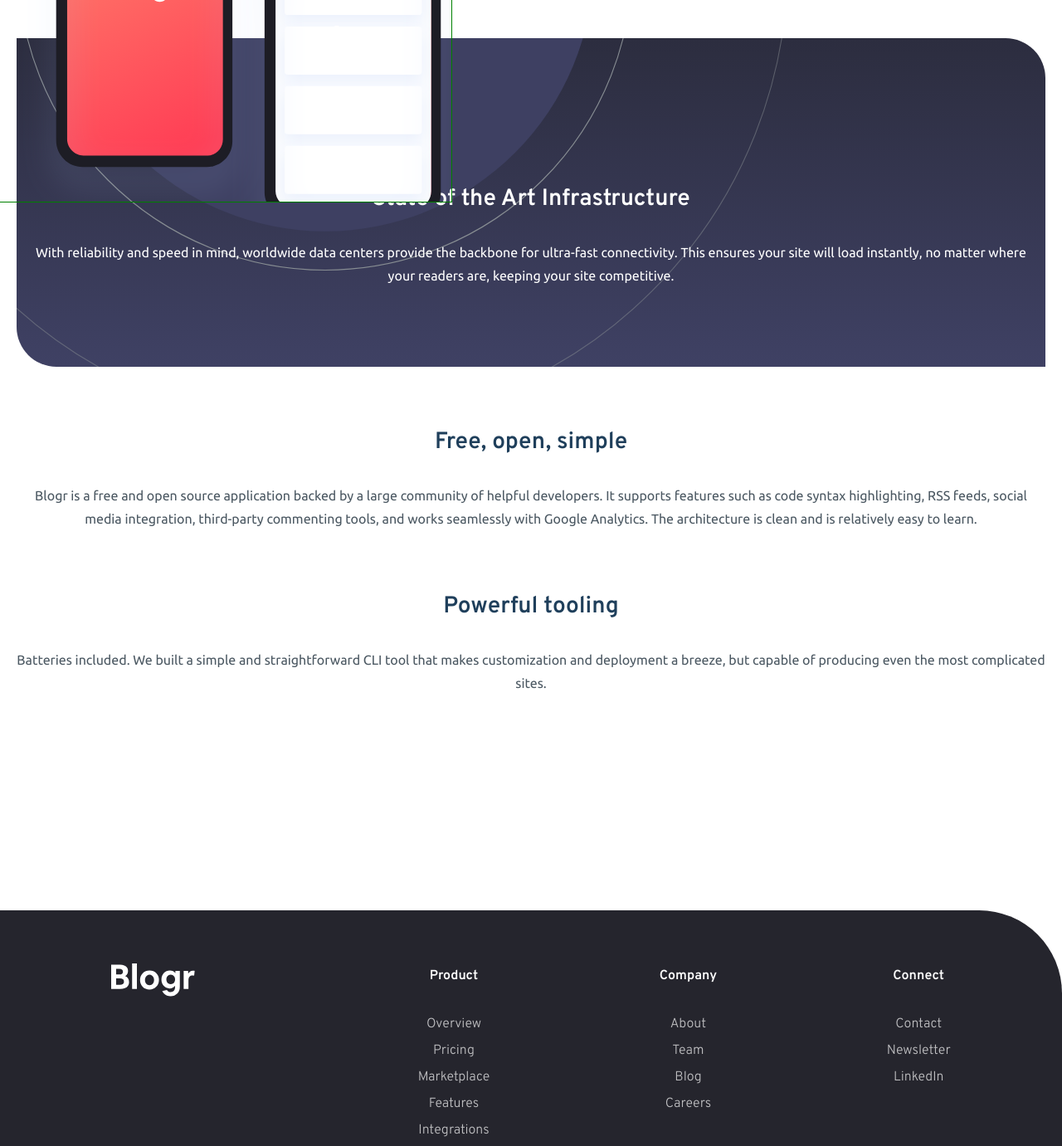
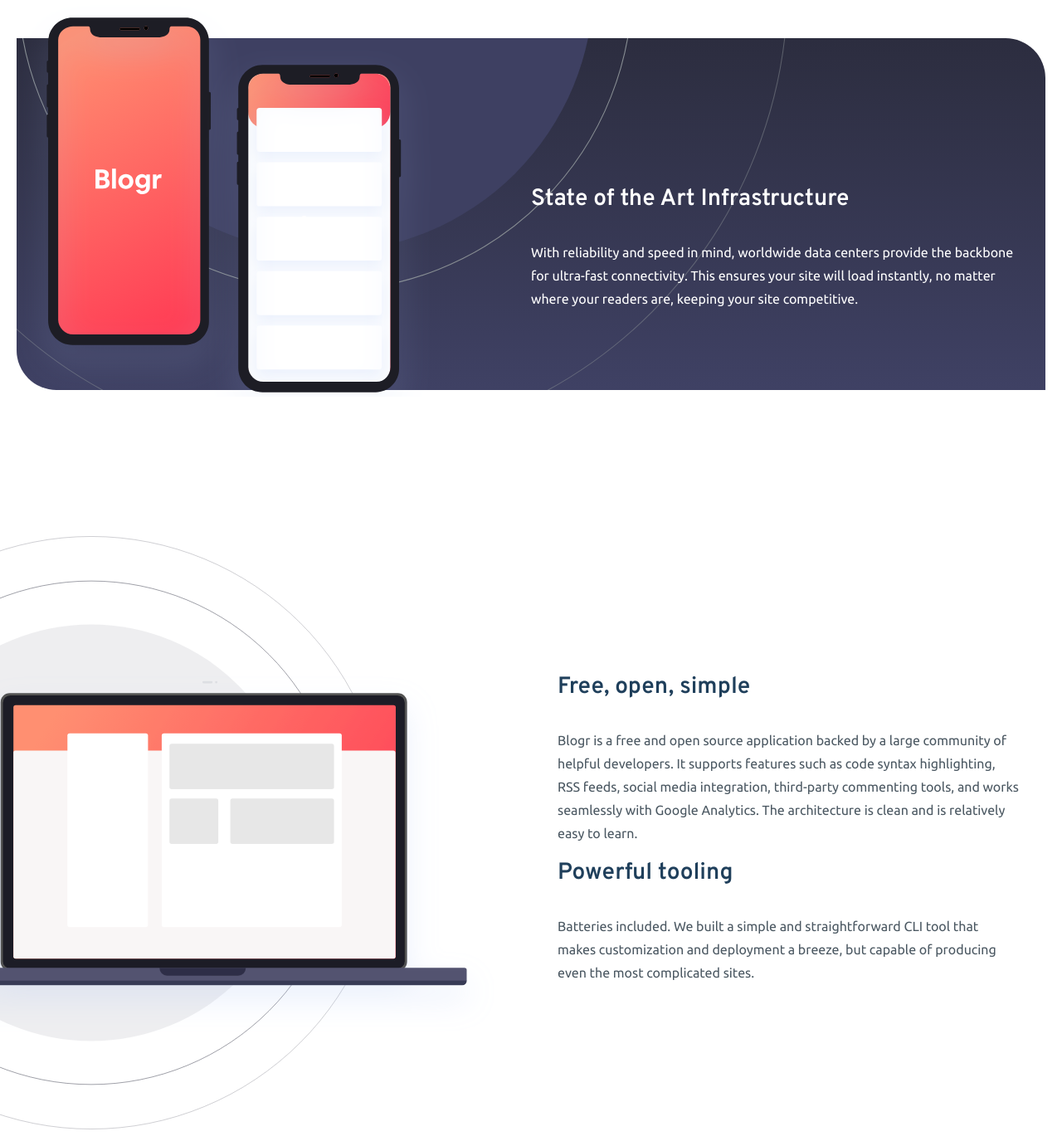
Before and after one commit to ioangheraszim/Blogr-LandingPage-FE, a plain HTML site: page index.html in a window 1280 px wide. Shown: the part 1482-2863 px from the top of the page at 83% size. Drawn offline with Linux system fonts and the light colour scheme.

Commit message:
finished styling will start javascript coding

```diff
--- a/index.html
+++ b/index.html
@@ -90,21 +90,42 @@
     </section>
     <section class="normal abnormal">
       <div class="phones"></div>
+      <!-- <div class="bigger-phones">
+        <img src="./images/illustration-phones.svg" alt="">
+      </div> -->
+      <div class="empty-div"></div>
+      <div class="right-info">
         <h2>State of the Art Infrastructure</h2>
         <p>With reliability and speed in mind, worldwide data centers provide the backbone for ultra-fast connectivity.
         This ensures your site will load instantly, no matter where your readers are, keeping your site competitive.</p>
+      </div>
     </section>
-    <section class="normal">
+    <section class="normal third-section">
+      <div class="right-image-m">
+        <img src="./images/illustration-laptop-mobile.svg" alt="laptop mobile version">
+      </div>
+      <div class="empty-div">
+        <div class="right-image-d">
+          <img src="./images/illustration-laptop-desktop.svg" alt="laptop desktop version">
+        </div>
+      </div>
+      <div class="left-info">
+        <div>
           <h2> Free, open, simple</h2>
           <p>Blogr is a free and open source application backed by a large community of helpful developers. It supports
             features such as code syntax highlighting, RSS feeds, social media integration, third-party commenting tools,
             and works seamlessly with Google Analytics. The architecture is clean and is relatively easy to learn.</p>
-    </section>
-    <section class="normal">
+        </div>
+        <div>
           <h2>Powerful tooling</h2>
           <p>Batteries included. We built a simple and straightforward CLI tool that makes customization and deployment a breeze, but
             capable of producing even the most complicated sites.</p>
+        </div>
+      </div>
+
+
     </section>
+
   </main>
   <footer class="container footer-content">
     <div class="logo">
--- a/style.scss
+++ b/style.scss
@@ -247,6 +247,17 @@ a {
             width: 100%;
         }
 
+        .right-image-m {
+
+            img {
+                width: 100%;
+            }
+        }
+
+        .right-image-d {
+            display: none;
+        }
+
         .left-side {
             div {
                 margin-bottom: 5rem;
@@ -321,7 +332,7 @@ a {
 
     border-radius: 0  6.25rem 0 0;
 
-    margin-top: 10rem;
+    margin-top: 5rem;
 
     .logo {
         margin: 3rem 0 0 0;
@@ -516,23 +527,96 @@ a {
             background-position-y: 90%;
             background-size: 90%;
 
+            display: flex;
+
             .phones {
-                border: 1px solid green;
-                background-position-x: 30px;
-                background-position-y: 4px;
-                background-size: 100%;
-                width: 550px;
-                height: 500px;
+               width: 500px;
+               top: -10%;
+               left: 0;
+            }
+
+            .empty-div {
+                width: 50%;
+                height: 100px;
+            }
+
+            .right-info {
+
+
+                display: flex;
+                flex-direction: column;
+                width:50%;
+
+                z-index: 0;
+
+                h2 {
+                    padding-left: 0;
+                    text-align: left;
+                }
+
+                p {
+                    text-align: left;
+                }
+            }
+
+
+        }
+
+        .third-section {
+
+            display: flex;
+            align-items: center;
+            justify-content: space-between;
+            margin-top: 10rem;
+
+            .left-info {
+                margin: 2rem 0;
+                padding: 2rem;
+                width: 50%;
+
+                div {
+                    h2 {
+                        margin-top: 1rem;
+                        padding: 0;
+                        text-align: start;
+                    }
+
+                    p {
+                        text-align: start;
+                    }
+                }
+            }
+
+            .empty-div {
+                width: 50%;
+                height: 720px;
+                position: relative;
+
+                .right-image-d {
+
+                    display: block;
+                    position: absolute;
+                    left: -43%;
+
+                    img {
+                        width: 100%;
+                    }
+                }
+            }
+
+
+
+            .right-image-m {
+                display: none;
             }
         }
-
 
     }
 
     .footer-content {
         display: flex;
         justify-content: space-around;
-        margin-top: 15rem;
+        margin-top: 10rem;
         padding-bottom: 5rem;
 
         ul {
```
Also changed, not shown: style.css, 1 other file. Lines whose indentation alone changed are shown as unchanged.
